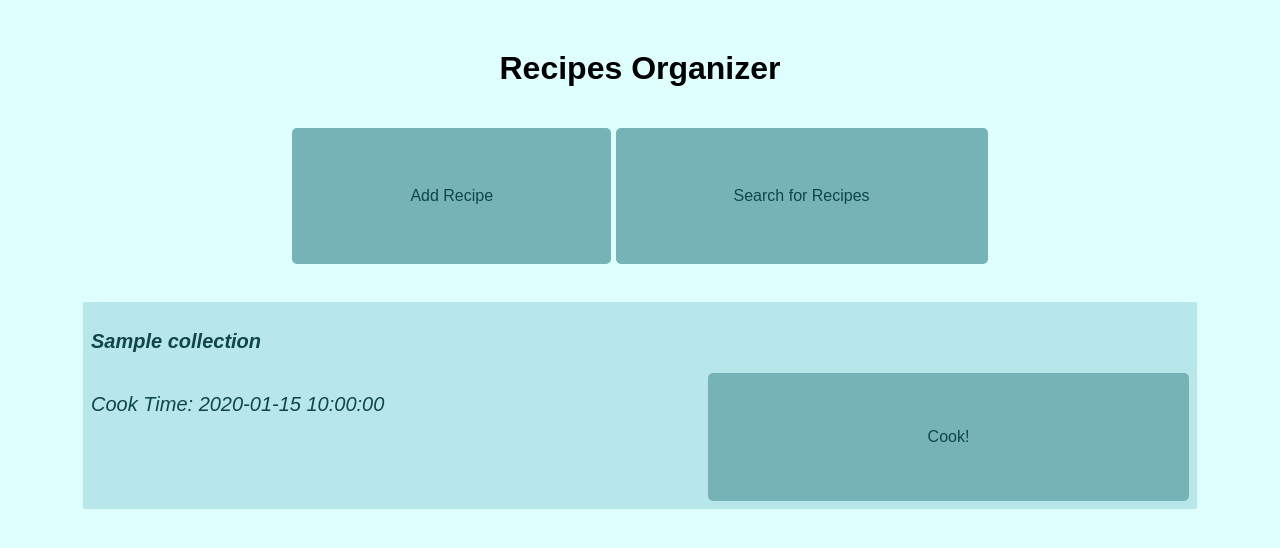
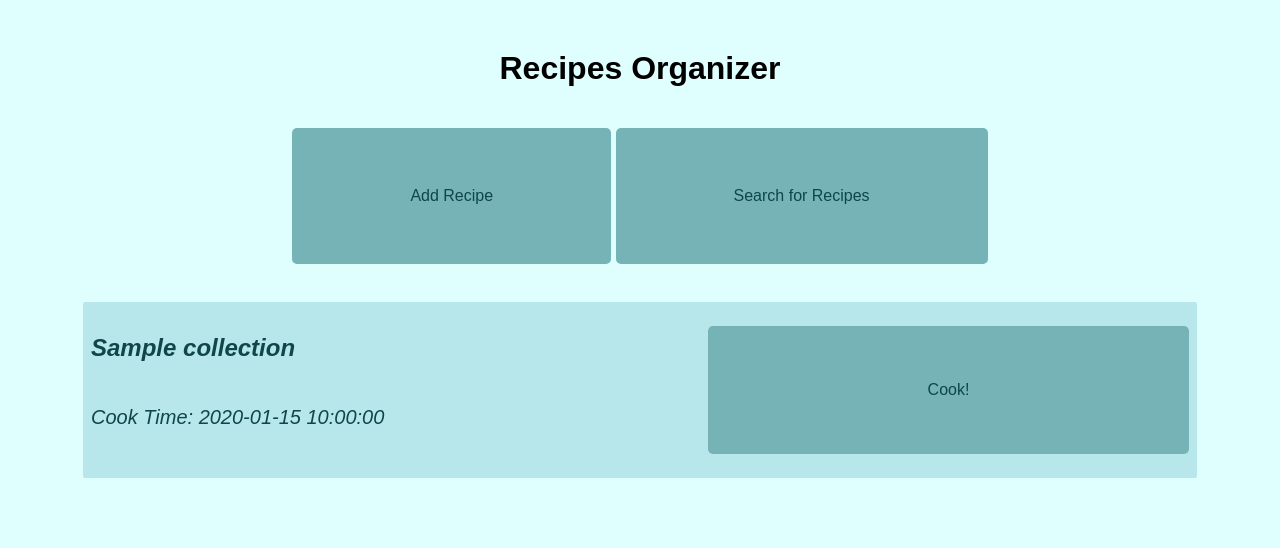
Before and after one commit to software-students-fall2023/2-web-app-exercise-chili, a Flask app: page / in a window 1280 px wide. Shown: the top 548 px of the page. Run offline with Flask 3, Linux system fonts and the light colour scheme; a database or web service that is not in the repository returns one stand-in record (values such as "Sample title"); parts of the project's set-up code (start-up, migrations or seed data) failed here and were passed over; some libraries are stand-ins or nearby versions.

Commit message:
Update style.css

```diff
--- a/static/css/style.css
+++ b/static/css/style.css
@@ -31,8 +31,8 @@ button {
   display: flex;
   justify-content: center;
   align-items: center;
-  float: right;
   padding: 5% 20%;
+  margin-left: auto;
 }
 
 input[type="submit"]:hover,
@@ -68,7 +68,7 @@ article.post {
 }
 
 article.post .recipe-name {
-  font-size: 20px;
+  font-size: 24px;
   font-style: italic;
   float: left;
   clear: left;
```
